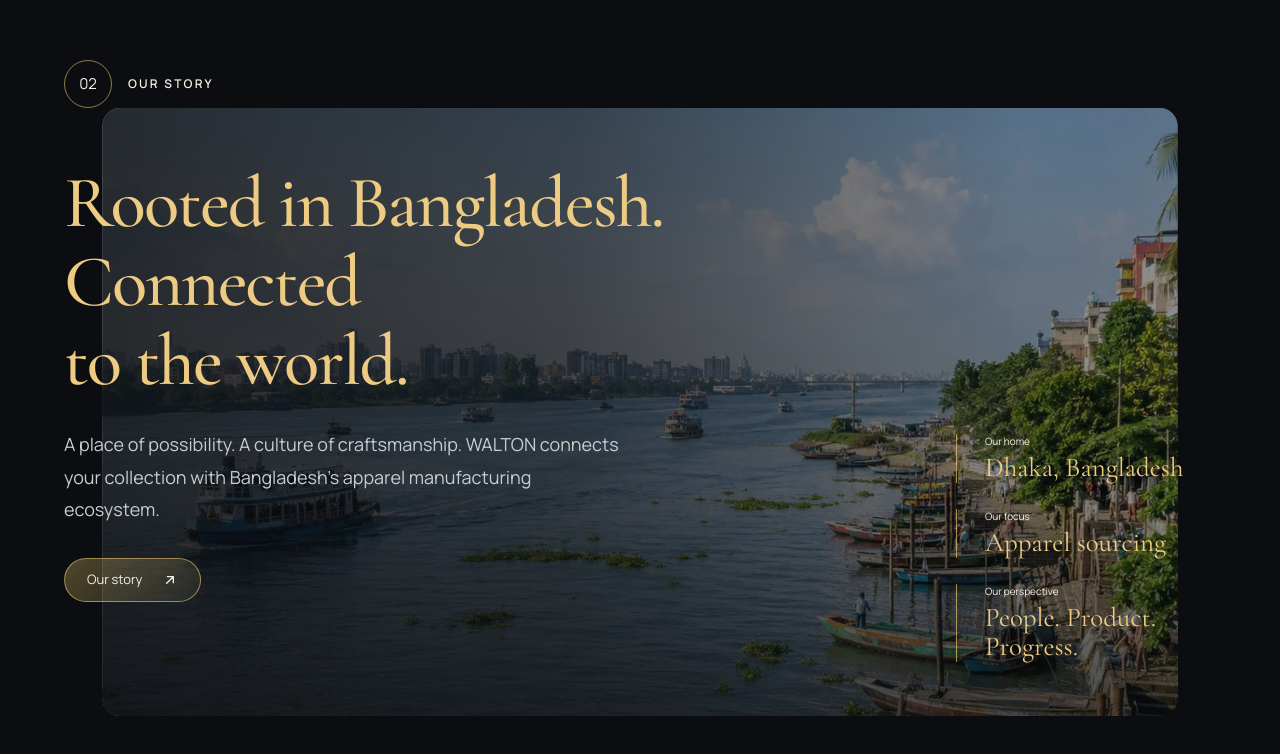
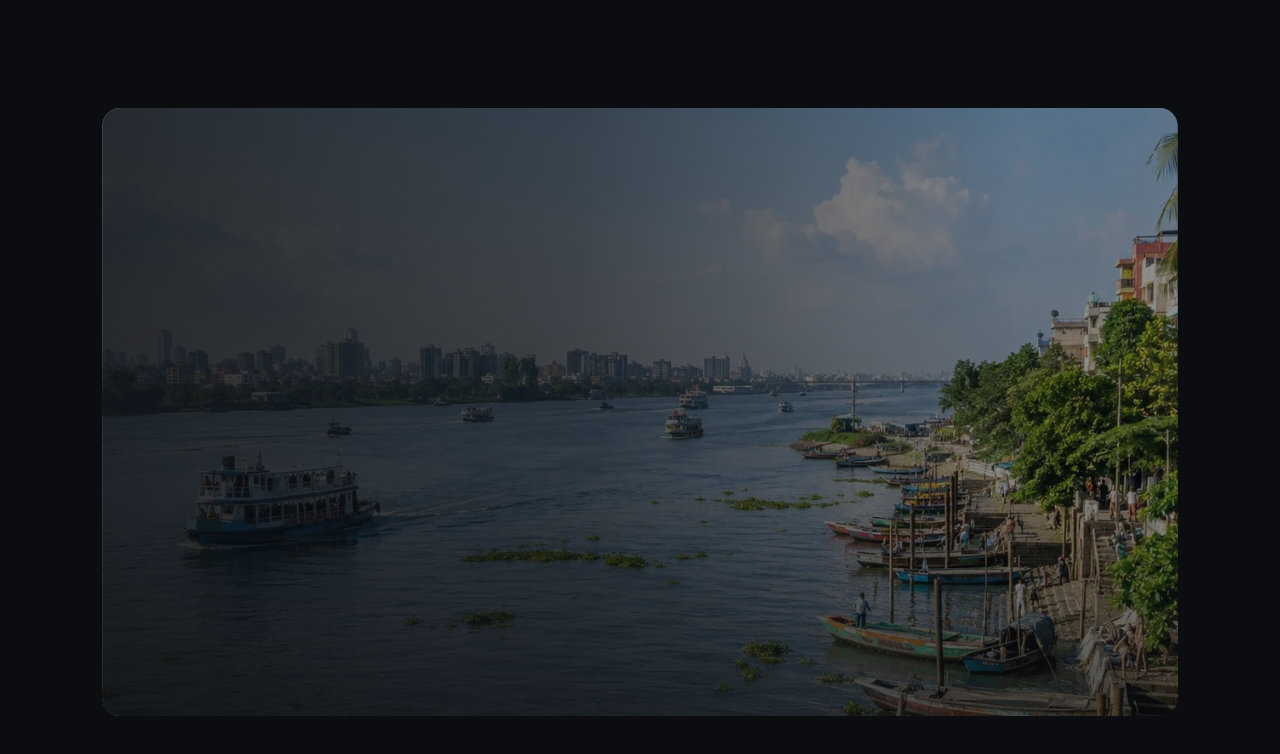
Before and after one commit to iazdan-prime/texla-demo, a React (Vite) app: page / in a window 1280 px wide. Shown: the part 1988-2742 px from the top of the page. Built offline with nearby package versions, Linux system fonts and the light colour scheme.

Commit message:
Phase 4: story reveal, heading fix, timing

```diff
--- a/src/sections/Story.jsx
+++ b/src/sections/Story.jsx
@@ -5,6 +5,7 @@ import { useGSAP } from '@gsap/react'
 import Chapter from '../components/Chapter'
 import ChapterLabel from '../components/ChapterLabel'
 import Button from '../components/Button'
+import Words from '../components/Words'
 import storyImg from '../assets/images/story.webp'
 import '../styles/story.css'
 
@@ -21,27 +22,46 @@ export default function Story() {
 
   useGSAP(
     () => {
-      gsap
-        .timeline({
+      const tl = gsap.timeline({
         defaults: { ease: 'none' },
         scrollTrigger: {
           trigger: root.current,
           start: 'top top',
-            end: 'bottom bottom',     // pinned for one window height of scrolling
+          end: 'bottom bottom',
           scrub: 0.5,
         },
       })
-        .fromTo(
+
+      // card grows to full screen (first half of the timeline)
+      tl.fromTo(
         '.story__card',
         { clipPath: 'inset(12% 8% 12% 8% round 18px)' },
-          { clipPath: 'inset(0% 0% 0% 0% round 0px)', duration: 1 }
+        { clipPath: 'inset(0% 0% 0% 0% round 0px)', duration: 4 },
+        0
       )
+
+      // everything fades in after the card has grown
+      const fadeIn = (targets, at, stagger = 0) =>
+        tl.to(
+          targets,
+          { opacity: 1, x: 0, duration: 1, stagger, ease: 'power2.out' },
+          at
+        )
+
+      gsap.set('.story__content .word', { x: -18 })
+
+      fadeIn('.story__content .chapter-label', 1.5)
+      fadeIn('.story__title .word', 2, 0.3)
+      fadeIn('.story__text .word', 3.4, 0.08)
+      fadeIn('.story__note', 4.2, 0.35)
+      fadeIn('.story__content .btn', 5)
     },
     { scope: root }
   )
 
-  return ( <div className="track track--story" ref={root}>
-    <Chapter id="story" className="story" innerRef={root}>
+  return (
+    <div className="track track--story" ref={root}>
+      <Chapter id="story" className="story">
         <div className="story__stage">
           <div className="story__card">
             <div className="story__media">
@@ -54,14 +74,15 @@ export default function Story() {
             <ChapterLabel number="02" title="Our story" />
 
             <h2 className="story__title">
-            <span>Rooted in Bangladesh.</span>
-            <span>Connected</span>
-            <span>to the world.</span>
+              <span><Words>Rooted in Bangladesh.</Words></span>
+              <span><Words>Connected</Words></span>
+              <span><Words>to the world.</Words></span>
             </h2>
 
             <p className="story__text">
-            A place of possibility. A culture of craftsmanship. WALTON connects your
-            collection with Bangladesh's apparel manufacturing ecosystem.
+              <Words>
+                {"A place of possibility. A culture of craftsmanship. WALTON connects your collection with Bangladesh's apparel manufacturing ecosystem."}
+              </Words>
             </p>
 
             <Button>Our story</Button>
--- a/src/styles/chapter.css
+++ b/src/styles/chapter.css
@@ -5,7 +5,7 @@
 }
 
 .track--hero { height: 250vh; }
-.track--story { height: 200vh; }
+.track--story { height: 300vh; }
 
 .chapter.hero,
 .chapter.story {
--- a/src/styles/story.css
+++ b/src/styles/story.css
@@ -38,7 +38,7 @@
   letter-spacing: var(--tracking-display);
   color: var(--gold-soft);
 }
-.story__title span { display: block; }
+.story__title > span { display: block; }
 
 .story__text {
   max-width: 560px;
@@ -82,3 +82,10 @@
   inset: 0;
   clip-path: inset(12% 8% 12% 8% round 18px);
 }
+
+.story__content .chapter-label,
+.story__content .word,
+.story__content .btn,
+.story__note {
+  opacity: 0;
+}
```
Lines whose indentation alone changed are shown as unchanged.
